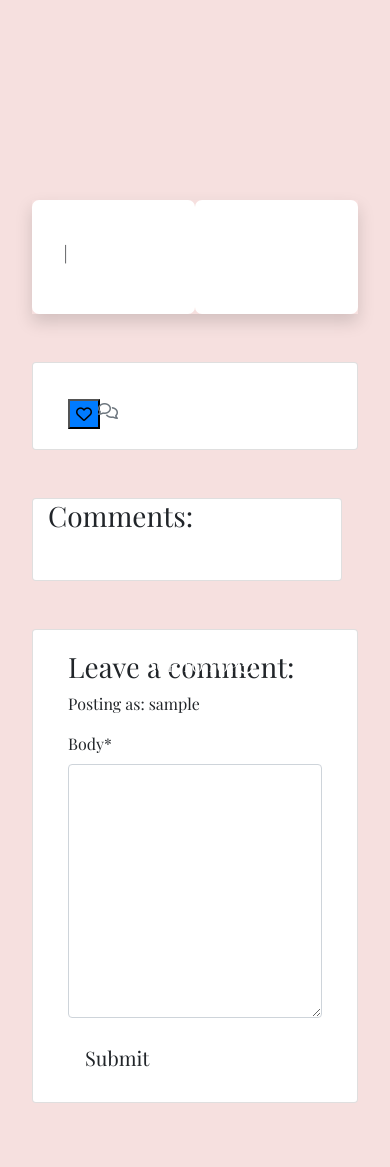
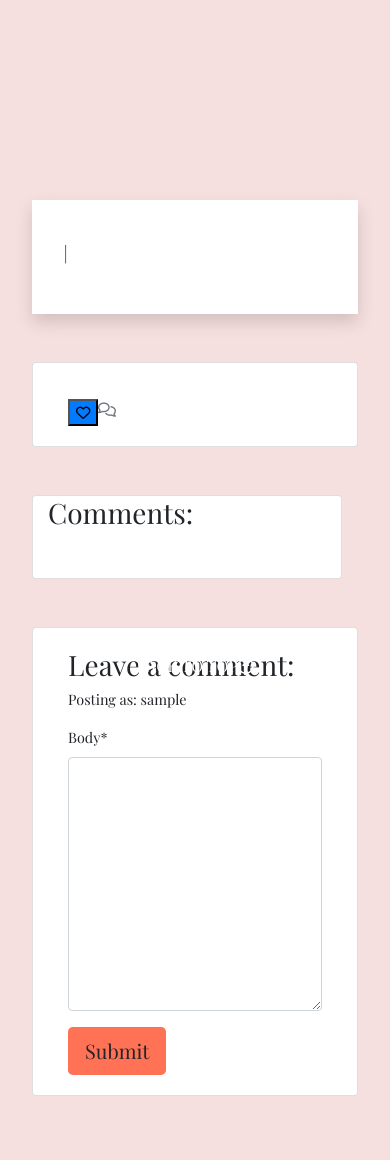
Before and after one commit to totalnoMartina/aromatic-experience, a Django app: template templates/detail_view.html in a window 390 px wide. Shown: the part 158-1325 px from the top of the page. Run offline with Django 3.2, Linux system fonts and the light colour scheme; the template is opened without the code that fills it: values that come from a table or form of the project are taken from there, others are empty; the visitor is signed in with stand-in values (Sample User, id 1); some libraries are stand-ins or nearby versions.

Commit message:
Change some styles, add media few media queries

```diff
--- a/static/css/base.css
+++ b/static/css/base.css
@@ -230,7 +230,31 @@ body {
     background-color: white;
     color: var(--clr-neutral--900);
     font-size: 1.1rem;
-    border-radius: var(--br);
     padding: 1.8em;
     width: 50%;
 }
+
+.btn {
+    background-color: var(--clr-primary--500);
+}
+
+.btn:hover {
+    background-color: var(--clr-primary--100);
+
+}
+
+/* Media Queries */
+
+@media screen and (max-width: 550px) {
+
+    .post-title {
+        font-size: 1.9rem;
+    }
+
+    .hero {
+        font-size: 1.1rem;
+    }
+
+    .card-body {
+        font-size: 0.9rem;
+    }
--- a/templates/detail_view.html
+++ b/templates/detail_view.html
@@ -97,7 +97,7 @@
                     <form method="post">
                         {{ comment_form | crispy }}
                         {% csrf_token %}
-                        <button type="submit" class="btn btn-com btn-lg">Submit</button>
+                        <button type="submit" class="btn btn-com btn-lg btn__submit">Submit</button>
                     </form>
                     {% endif %}
                     {% endif %}
```
